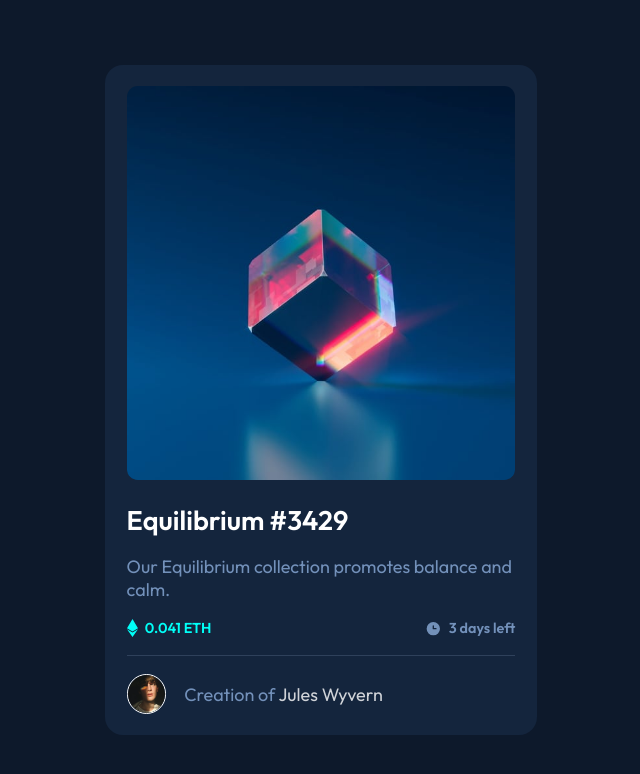
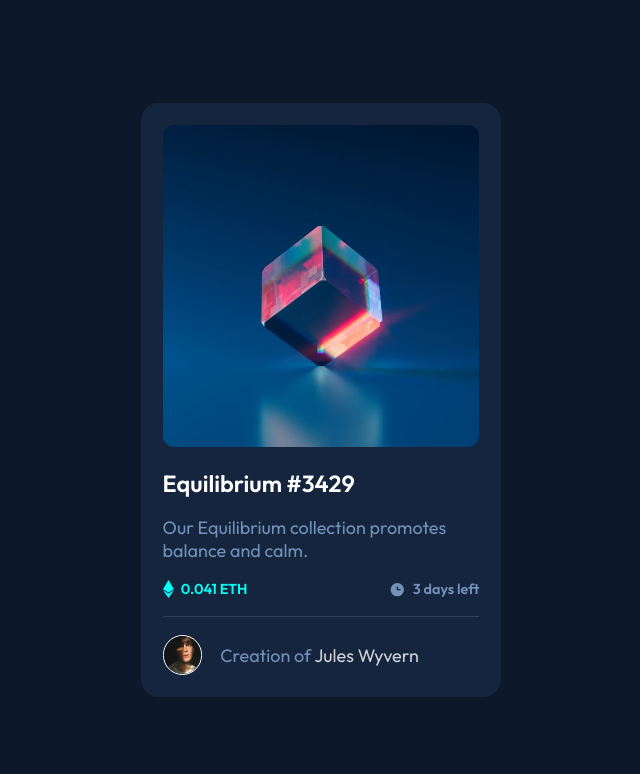
Before and after one commit to Steven-Ang/frontend-mentor-nft-preview-card-component, a plain HTML site: page index.html in a window 1280 px wide. Shown: the whole page, without its empty margins (319-959 px from the left). Drawn offline with Linux system fonts and the light colour scheme.

Commit message:
Change h2 to h1

```diff
--- a/index.html
+++ b/index.html
@@ -33,9 +33,9 @@
           </a>
         </div>
 
-        <h2 class="card__title">
+        <h1 class="card__title">
           <a class="card__link" href="#">Equilibrium #3429</a>
-        </h2>
+        </h1>
         <p class="card__description">
           Our Equilibrium collection promotes balance and calm.
         </p>
--- a/main.css
+++ b/main.css
@@ -49,7 +49,7 @@ a {
   flex-direction: column;
   flex-wrap: wrap;
   gap: 1em;
-  width: 24em;
+  width: 20em;
   background-color: var(--neutral-color-2);
   padding: 1.2em;
   border-radius: 1em;
@@ -100,6 +100,7 @@ image-overlay {
 }
 
 .card__title {
+  font-size: 1.3em;
   font-weight: 600;
   margin-top: 0.2em;
 }
```
